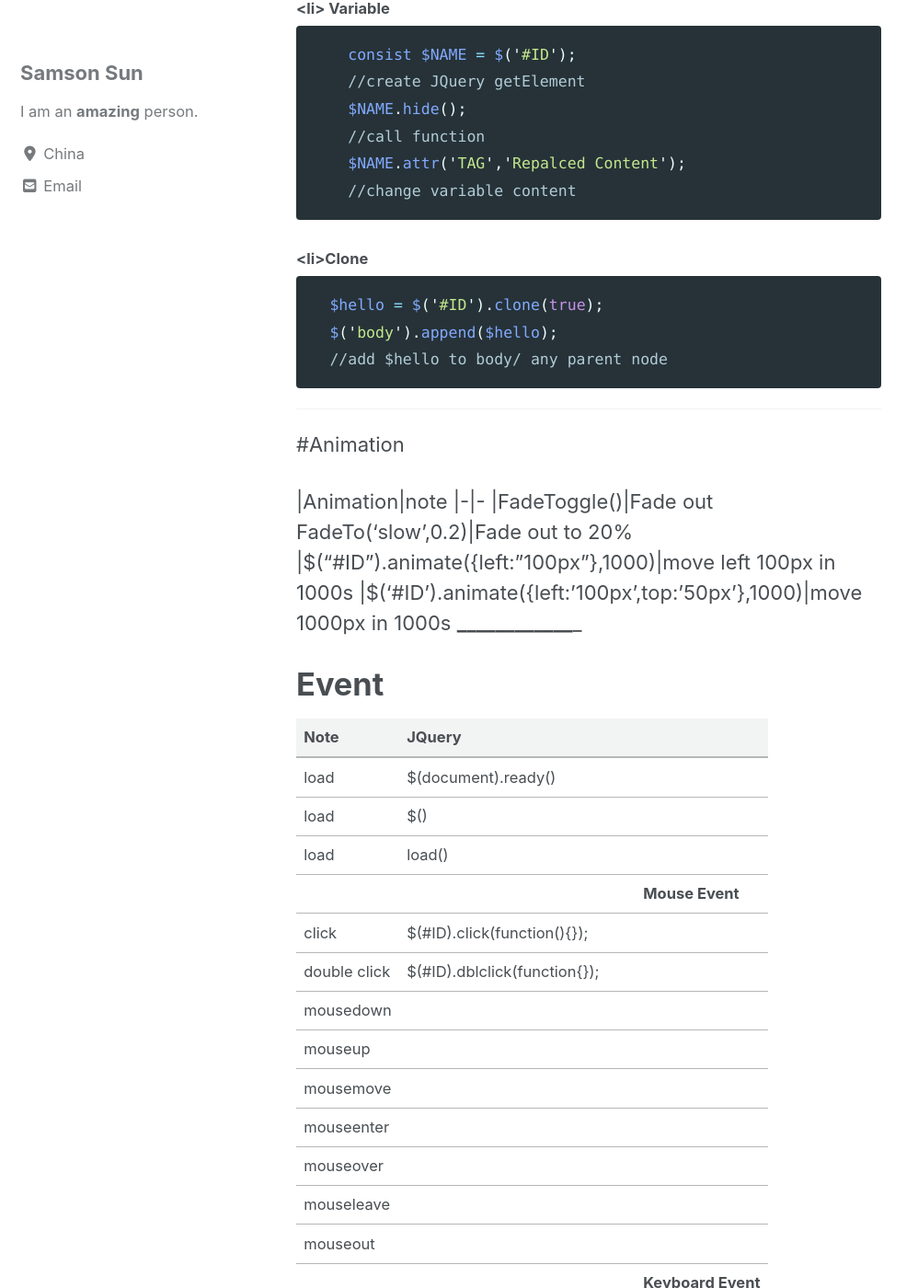
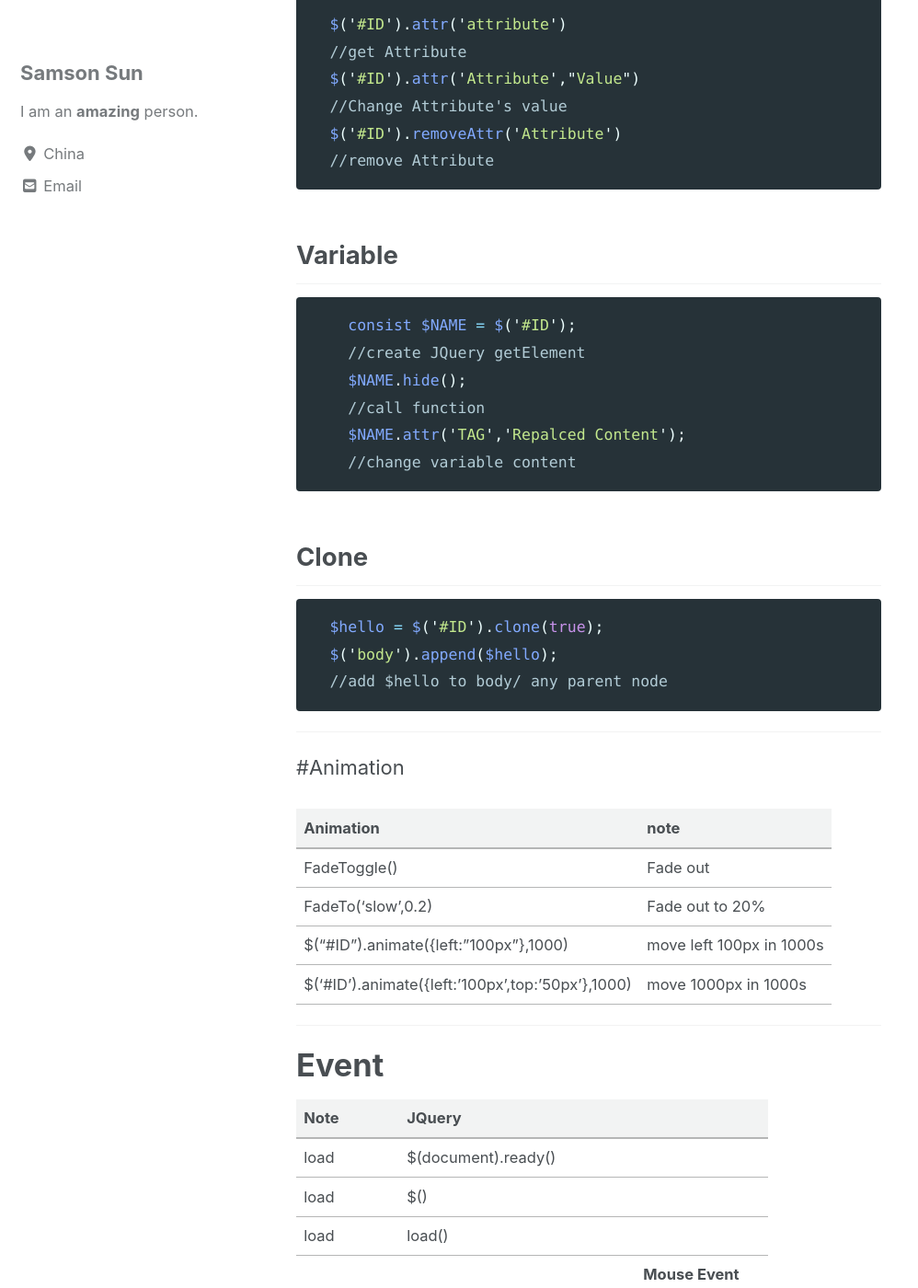
Before and after one commit to GitSamson/GitSamson.github.io, a Jekyll site: the page built from _posts/2019-07-28-Jquery.md, in a window 1280 px wide and 1400 px high, scrolled down 3687 px. Shown: the whole window at 92% size, without its empty margins (0-998 px from the left). Built offline with Jekyll 4.4.1, drawn with Linux system fonts in a browser that asks for light colours; cached includes are drawn as plain includes; nearby versions of some CDN libraries; some of the changed text lies outside the part shown.

Commit message:
fix chart format

````diff
--- a/_posts/2019-07-28-Jquery.md
+++ b/_posts/2019-07-28-Jquery.md
@@ -3,6 +3,7 @@ ___
 
 
 # load JQuery
+
 ```js
 <script
   src="https://code.jquery.com/jquery-3.2.1.min.js"
@@ -20,17 +21,17 @@ $(document.ready(()=>{}));
 load when document load ready
 
 # DOM
-#### change element text
+## change element text
 
 
 | Method | Sample
 | - | -
 | .html()| $('p').html('content
 
-#### add new element
+## add new element
 
 |Name|note
--|-
+|-|-
 append| append element to target
 prepend| insert element to target
 after
@@ -60,7 +61,7 @@ $('div').attr('id');
 |$('SELECTOR[attribute=value]')|//Select Elements' attribute value = ''
 
 
-#### <li> Filter
+##Filter
 
 |JQuery|Note
 |-|-
@@ -75,7 +76,7 @@ $('div').attr('id');
 
 
 
-#### <li>Get Other Tag
+##Get Other Tag
 
 ```js
     $('div').height();
@@ -89,14 +90,15 @@ ____
 
 # Change Content
 
-#### <li> Change Tag content
+## Change Tag content
+
 ```js
 document.write($('#ID').attr('wow','new Content'))
 //change tag wow content -> 'new Content'
 $('#ID').html();
 //get Element content (keep tag)
 ```
-####<li> CSS
+## CSS
 ```js
   <style>
   .CLASS{
@@ -118,7 +120,7 @@ $('#ID').html();
 
 
 ```
-#### <li> Attribute
+## Attribute
 ```js
   $('#ID').attr('attribute')
   //get Attribute
@@ -129,7 +131,7 @@ $('#ID').html();
 ```
 
 
-#### <li> Variable
+## Variable
 ```js
     consist $NAME = $('#ID');
     //create JQuery getElement
@@ -138,7 +140,8 @@ $('#ID').html();
     $NAME.attr('TAG','Repalced Content');
     //change variable content
 ```
-#### <li>Clone
+## Clone
+
 ```js
   $hello = $('#ID').clone(true);
   $('body').append($hello);
@@ -149,12 +152,14 @@ ____
 #Animation
 
 |Animation|note
-|-|-
+|-|-|
 |FadeToggle()|Fade out
 FadeTo('slow',0.2)|Fade out to 20%
 |$("#ID").animate({left:"100px"},1000)|move left 100px in 1000s
 |$('#ID').animate({left:'100px',top:'50px'},1000)|move 1000px in 1000s
+
 _____________________________________
+
 # Event
 
 Note |  JQuery
````
